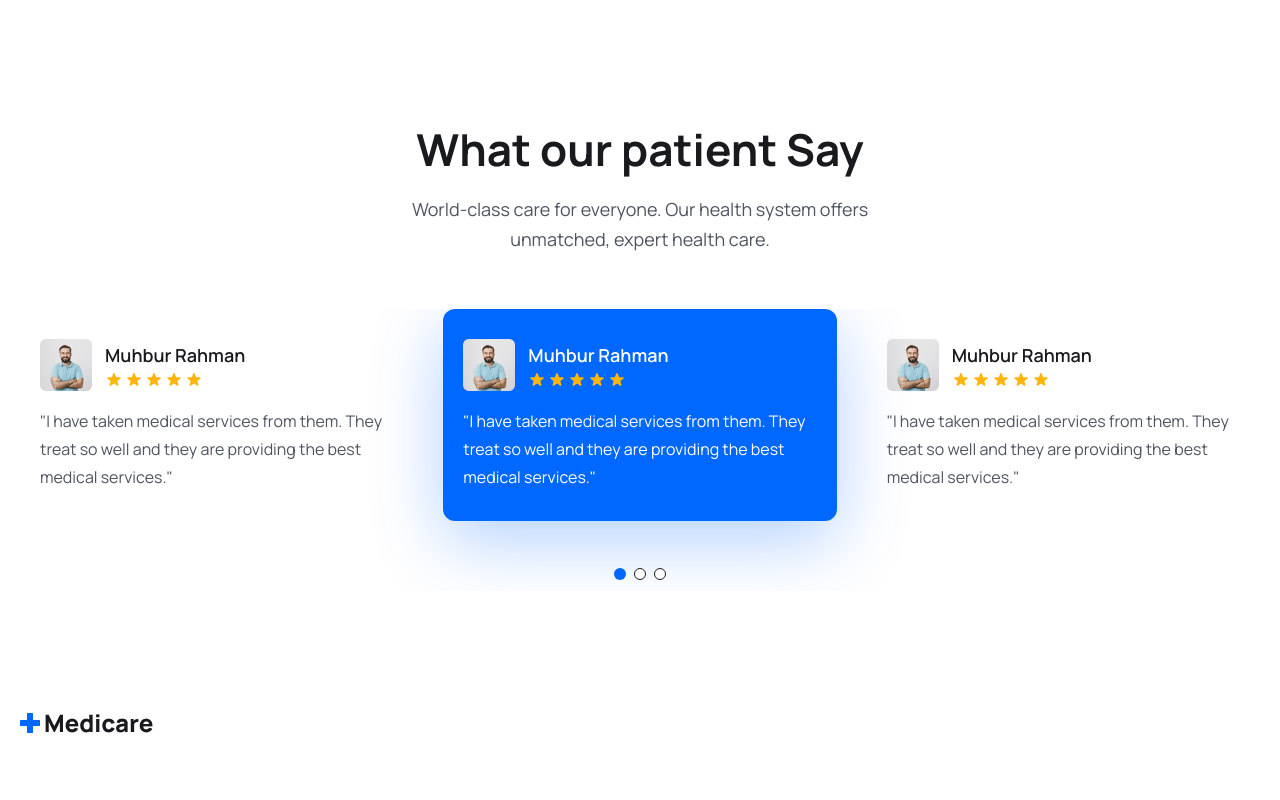
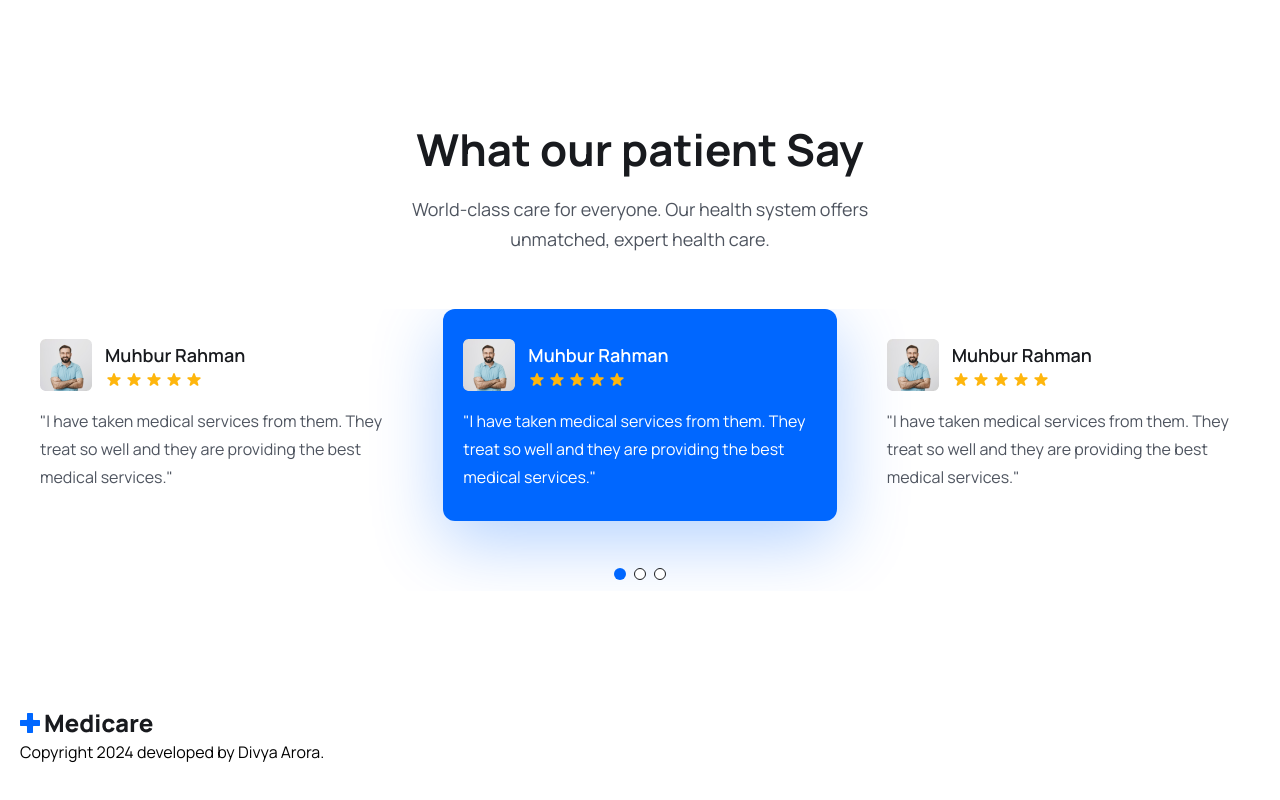
Before and after one commit to aroraadivya/Mern-Stack-Medicare, a React (Vite) app in the folder frontend/: page / in a window 1280 px wide. Shown: the part 5518-6318 px from the top of the page. Built offline with nearby package versions, Linux system fonts and the light colour scheme.

Commit message:
Update Footer component to include copyright notice

```diff
--- a/frontend/src/components/Footer/Footer.jsx
+++ b/frontend/src/components/Footer/Footer.jsx
@@ -80,7 +80,7 @@ const Footer = () => {
             <div className='flex justify-between flex-col md:flex-row flex-wrap gap-[30px]'>
                 <div>
                     <img src={logo} alt='' />
-                    <p></p>
+                    <p>Copyright {year} developed by Divya Arora.</p>
                 </div>
             </div>
         </div>
```
